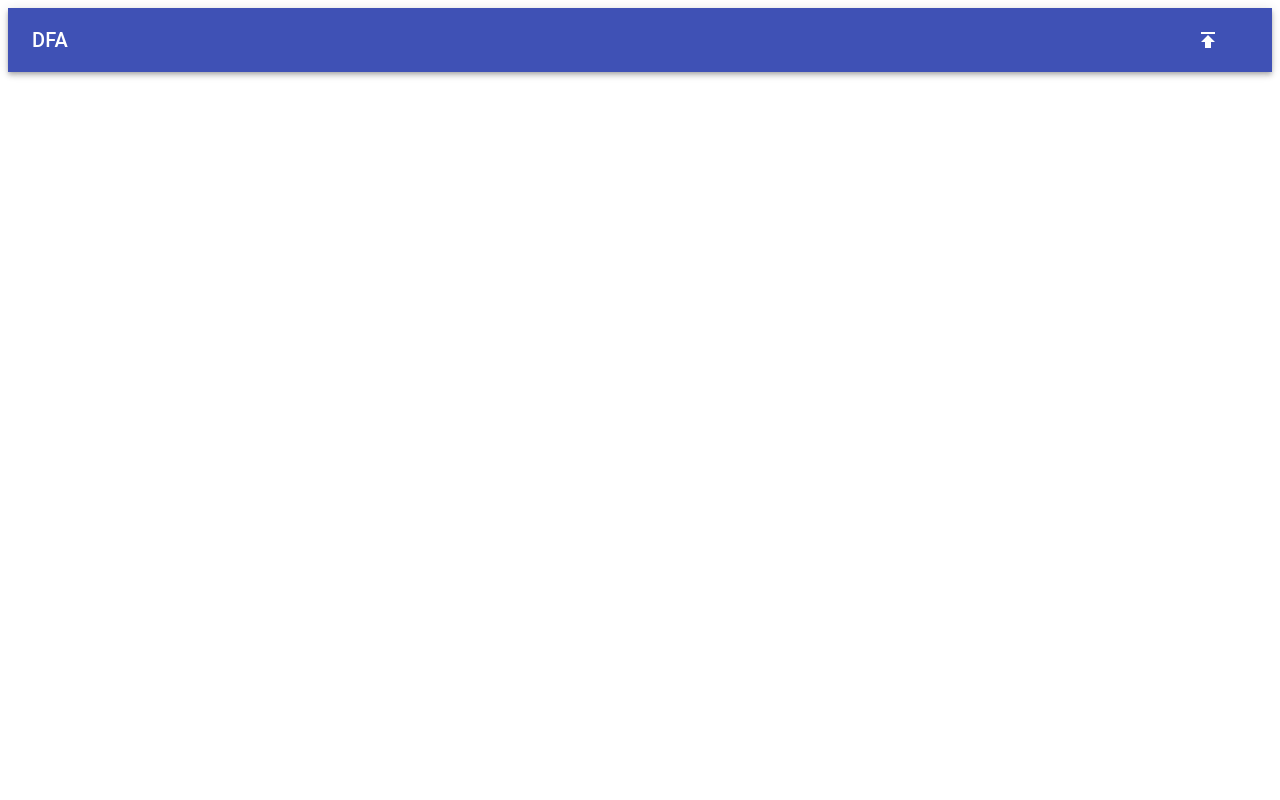
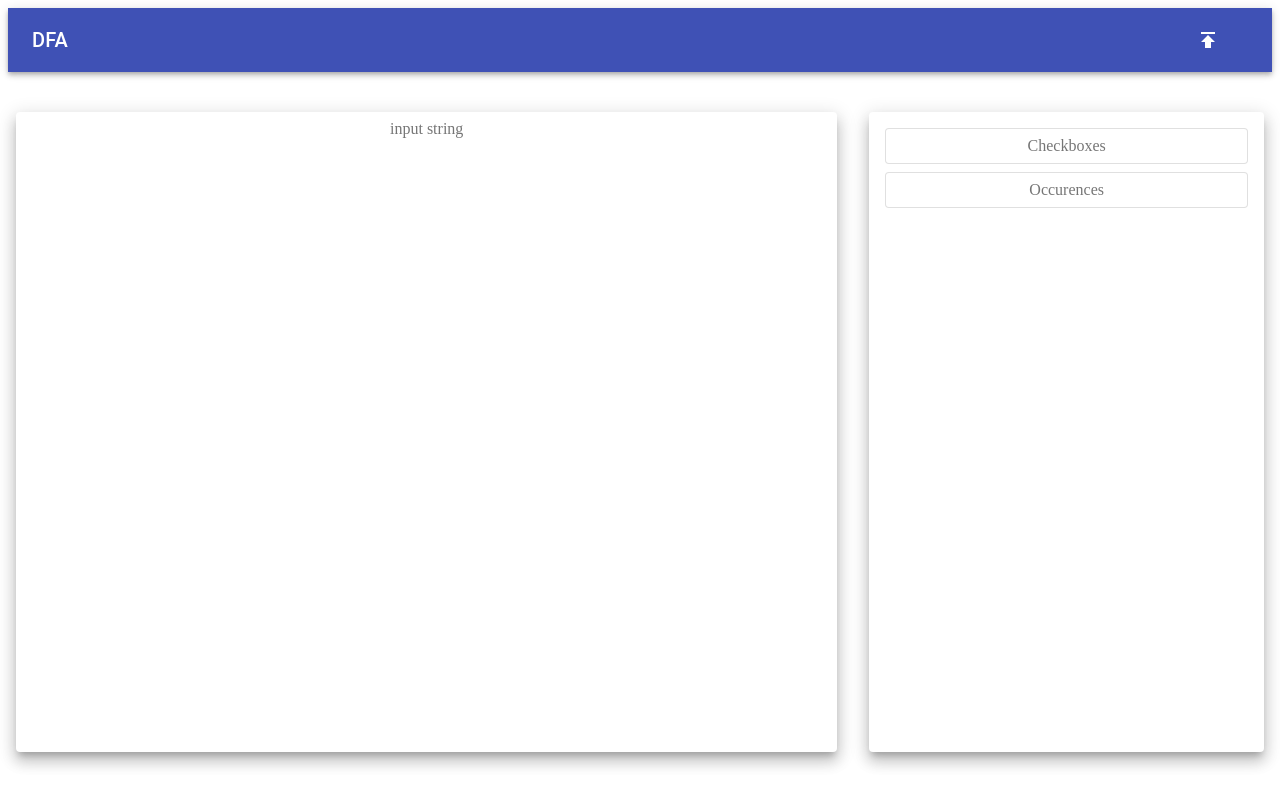
Before and after one commit to LYH977/DFA, a React (Create React App) app in the folder frontend/dfa/: page / in a window 1280 px wide. Built offline with nearby package versions, Linux system fonts and the light colour scheme.

Commit message:
added input string, checkboxes and occurence components

```diff
--- a/frontend/dfa/src/App.tsx
+++ b/frontend/dfa/src/App.tsx
@@ -1,11 +1,14 @@
 import React from 'react';
+import Container from './components/Container';
 import { Navbar } from './components/Navbar';
+import { ContextProvider } from './contexts';
 
 function App() {
   return (
-    <div className="App">
+    <ContextProvider>
       <Navbar/>
-    </div>
+      <Container/>
+    </ContextProvider>
   );
 }
 
--- /dev/null
+++ b/frontend/dfa/src/components/Container.tsx
@@ -0,0 +1,84 @@
+import React from 'react';
+import { makeStyles, createStyles, Theme } from '@material-ui/core/styles';
+import Typography from '@material-ui/core/Typography';
+import Paper from '@material-ui/core/Paper';
+import Grid from '@material-ui/core/Grid';
+import InputString from './InputString';
+import Checkboxes from './pattern/Checkboxes';
+import Occurences from './pattern/Occurences';
+
+const useStyles = makeStyles((theme: Theme) =>
+  createStyles({
+
+    container: {
+      display: 'grid',
+      gridTemplateColumns: 'repeat(12, 1fr)',
+      gridGap: theme.spacing(3),
+    },
+    paper: {
+      padding: theme.spacing(1),
+      marginTop: theme.spacing(5),
+      marginLeft: theme.spacing(1),
+      marginRight: theme.spacing(1),
+      height: '78vh',
+      textAlign: 'center',
+      color: theme.palette.text.secondary,
+      whiteSpace: 'normal',
+      position:'relative'
+    },
+    rightGridItem: {
+        padding: theme.spacing(1),
+        margin: theme.spacing(1),
+
+        position:'relative',
+
+        textAlign: 'center',
+        color: theme.palette.text.secondary,
+        whiteSpace: 'normal',
+
+    },
+    test:{
+        flexGrow: 1,
+    }
+  }),
+);
+
+
+
+export default function CSSGrid() {
+  const classes = useStyles();
+
+  return (
+    <div >
+
+      <Grid container spacing={2}>
+
+        <Grid item xs={8}>
+          <Paper className={classes.paper} elevation={10}>
+              <InputString/>
+          </Paper>
+        </Grid>
+
+        <Grid item  xs={4}>
+          <Paper className={classes.paper} elevation={10}>
+
+            <Grid item direction="column" justify="center" alignItems="center" xs>
+                <Paper className={classes.rightGridItem} variant={'outlined'}>
+                     <Checkboxes/>
+                </Paper>
+            </Grid>
+
+            <Grid item direction="column" justify="center" alignItems="center" xs>
+                <Paper className={classes.rightGridItem} variant={'outlined'}>
+                    <Occurences/>
+                </Paper>
+            </Grid>
+
+          </Paper>
+        </Grid>
+      </Grid>
+
+
+    </div>
+  );
+}
--- /dev/null
+++ b/frontend/dfa/src/components/InputString.tsx
@@ -0,0 +1,11 @@
+import React from 'react'
+
+function InputString() {
+    return (
+        <div>
+            input string
+        </div>
+    )
+}
+
+export default InputString
--- /dev/null
+++ b/frontend/dfa/src/components/pattern/Checkboxes.tsx
@@ -0,0 +1,11 @@
+import React from 'react'
+
+function Checkboxes() {
+    return (
+        <div style={{minHeight:'40%',whiteSpace: 'normal',}}>
+            Checkboxes
+        </div>
+    )
+}
+
+export default Checkboxes
--- /dev/null
+++ b/frontend/dfa/src/components/pattern/Occurences.tsx
@@ -0,0 +1,11 @@
+import React from 'react'
+
+function Occurences() {
+    return (
+        <div>
+            Occurences
+        </div>
+    )
+}
+
+export default Occurences
--- /dev/null
+++ b/frontend/dfa/src/contexts/index.tsx
@@ -0,0 +1,17 @@
+import React, {useContext, useState} from 'react'
+
+const TestContext = React.createContext<any>(null)
+
+
+
+
+export const ContextProvider:React.FC  = ({children}) =>{
+
+    const [state, setstate] = useState<any>()
+
+    return (
+        <TestContext.Provider value ={state}>
+            {children}
+        </TestContext.Provider>
+    )
+}
```
